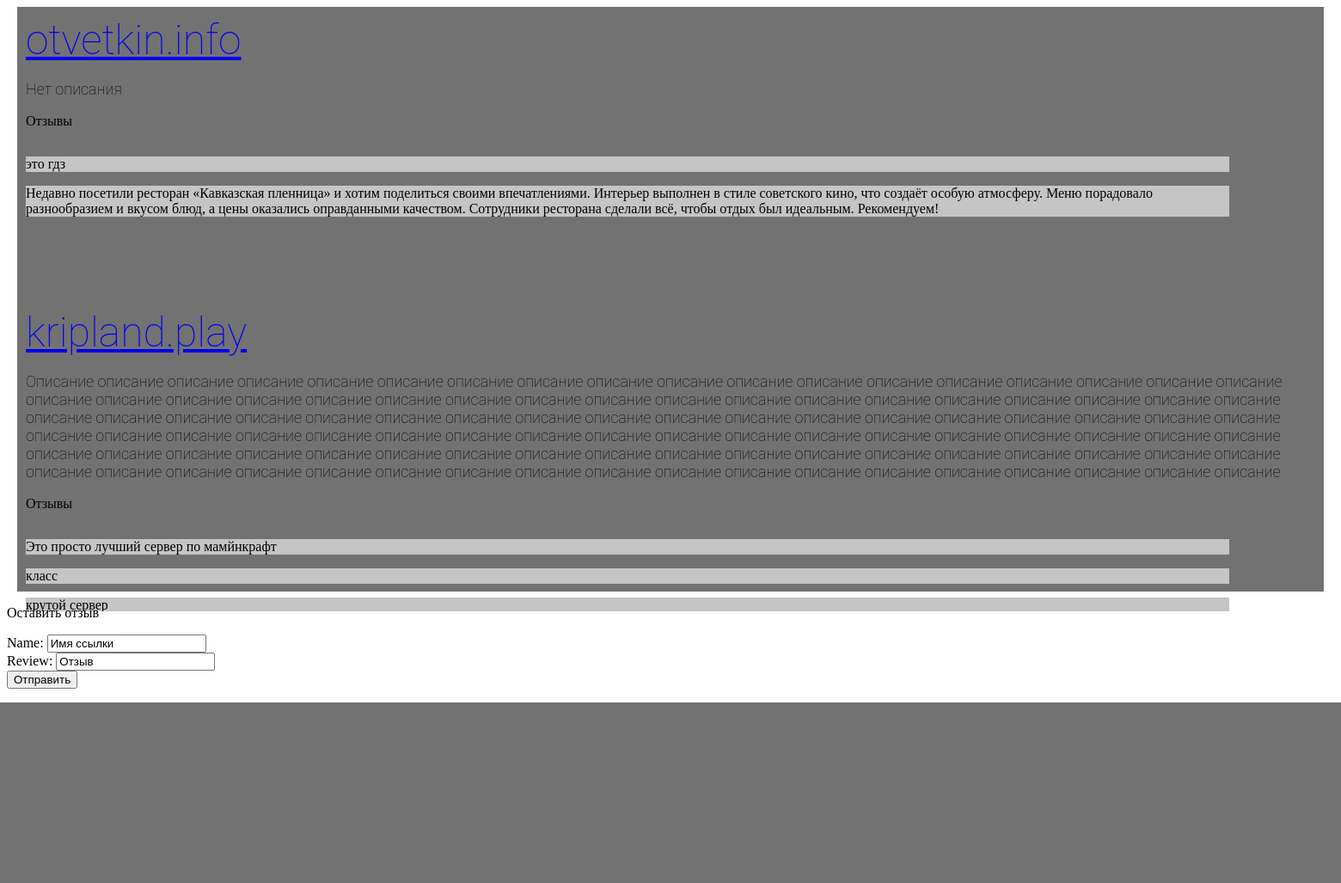
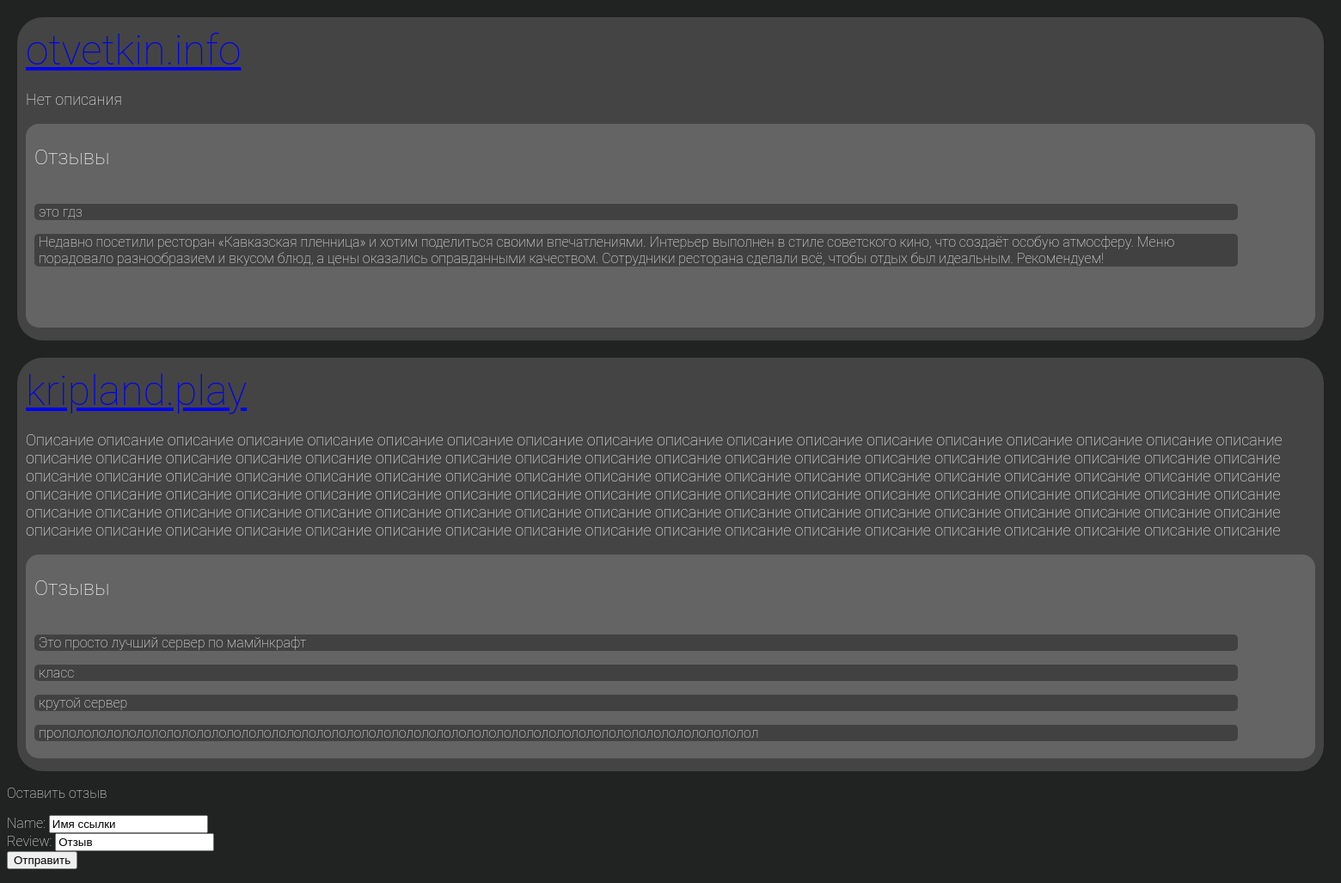
Before and after one commit to ytka-ciber/gdzlist, a Django app: page /hub/ in a window 1560 px wide. Shown: the whole page at 86% size. Before the commit the page ends 817 px from the top, so only its background shows below. Run offline with Django 5.2, Linux system fonts and the light colour scheme; data comes from the database, SQL or seed files in the repository; both versions use the stored data as it was after the commit.

Commit message:
Отзывы

```diff
--- a/links/static/css/links_hub.css
+++ b/links/static/css/links_hub.css
@@ -1,28 +1,45 @@
+body {
+    background-color: #212222;
+    color: white;
+    font-family: "Roboto Thin", serif;
+}
+
 .link_card {
-    background-color: #727272;
+    background-color: #444444;
     width: 1500px;
-    height: 320px;
+    height: auto;
     margin-left: auto;
     margin-right: auto;
     padding: 10px;
+    margin-top: 20px;
+    border-radius: 30px;
+    padding-bottom: 15px;
 }
 
 .hyperlink {
     font-size: 48px;
-    font-family: "Roboto Thin";
 }
 
 .descrip {
     font-size: 18px;
-    font-family: "Roboto Thin";
+}
+
+.reviews_block {
+    background-color: #646464;
+    border-radius: 15px;
+    padding-left: 10px;
+    padding-top: 1px;
+    padding-bottom: 10px;
 }
 
 .reviews {
     overflow: auto;
     width: 1400px;
-    height: 100px;
+    height: 150px;
 }
 
 .review {
-    background-color: #c5c5c5;
+    background-color: #414141;
+    border-radius: 5px;
+    padding-left: 5px;
 }
--- a/links/templates/links_hub.html
+++ b/links/templates/links_hub.html
@@ -10,12 +10,13 @@
         <div class="link_card">
             <div class="hyperlink"><a href={{ link.url }}>{{ link.name }}</a></div>
             <div class="descrip"><p>{{ link.description }}</p></div>
-
-            <p>Отзывы</p>
-            <div class="reviews">
-                {% for review in link.reviews %}
-                    <p class="review">{{ review }}</p>
-                {% endfor %}
+            <div class="reviews_block">
+                <p style="font-size: 24px">Отзывы</p>
+                <div class="reviews">
+                    {% for review in link.reviews %}
+                        <p class="review">{{ review }}</p>
+                    {% endfor %}
+                </div>
             </div>
         </div>
     {% endfor %}
```
Also changed, not shown: db.sqlite3.
